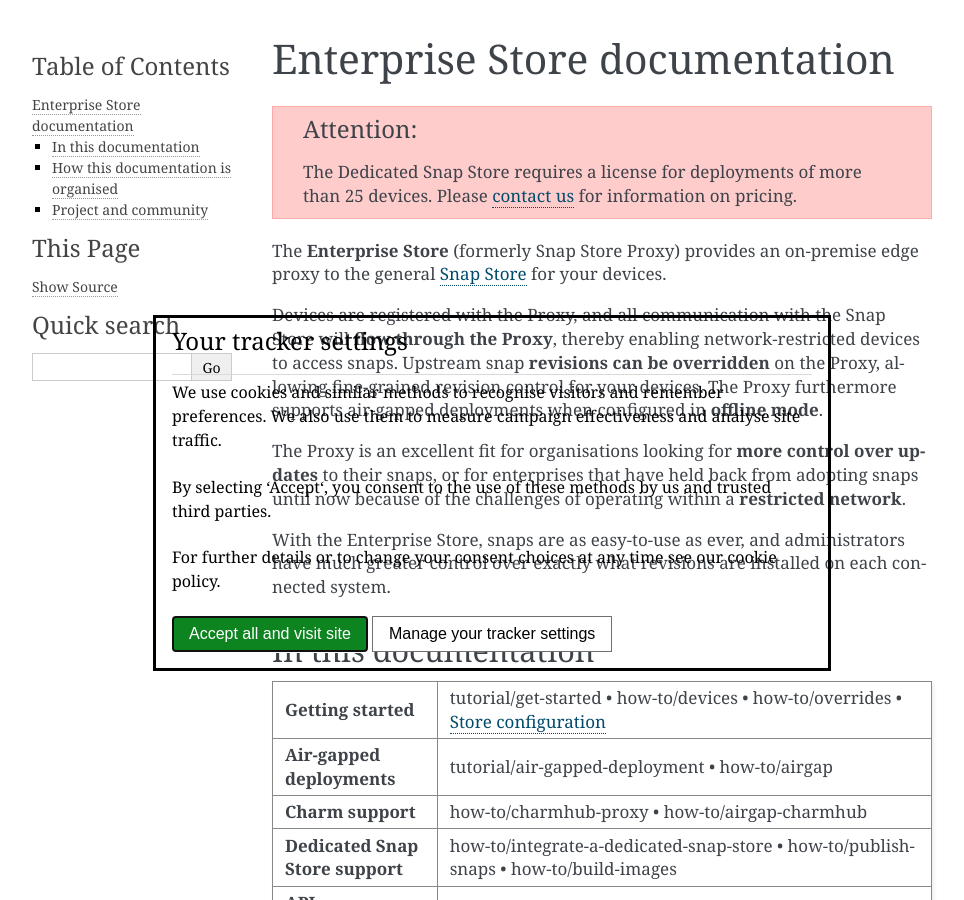
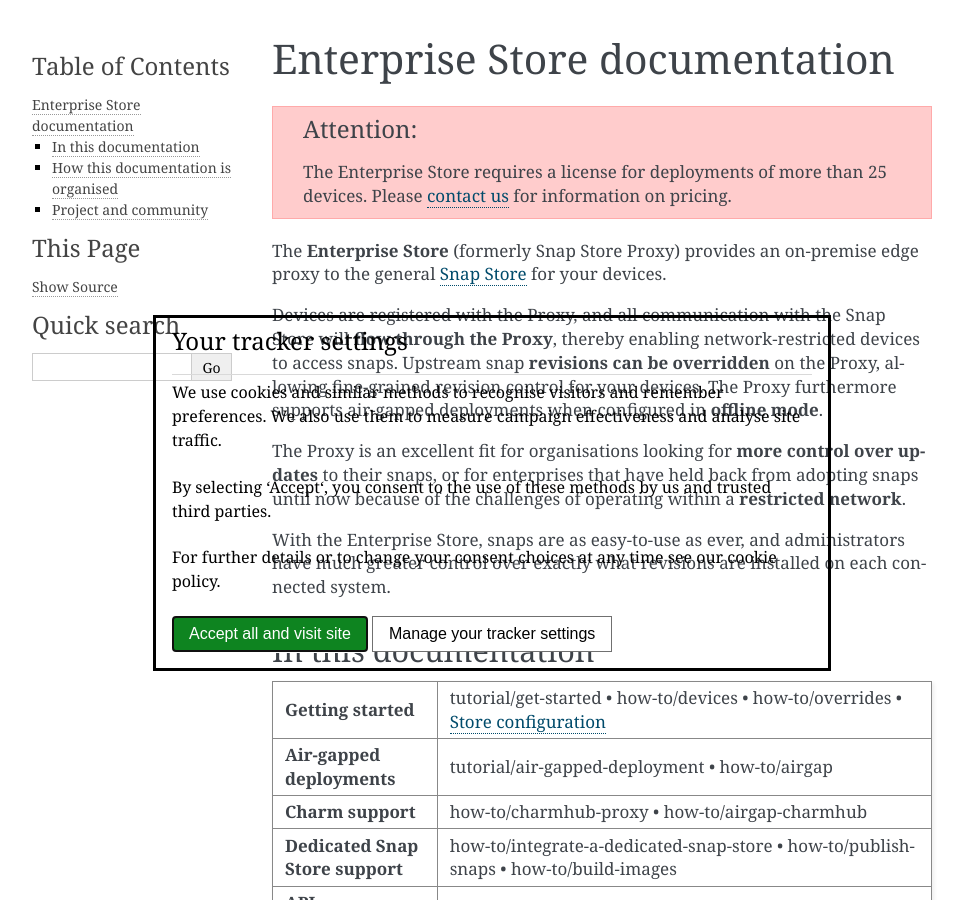
Before and after one commit to canonical-ols/snapstore-snap-docs, a Sphinx documentation site: the page built from docs/index.rst, in a window 1280 px wide and 900 px high. Shown: the whole window, without its empty margins (148-1112 px from the left). Built offline with Sphinx 7.4.7, drawn with Linux system fonts in a browser that asks for light colours; pages that are not in the unit, such as notebooks, are missing from menus.

Commit message:
Update information for Enterprise Store

```diff
--- a/docs/index.rst
+++ b/docs/index.rst
@@ -6,7 +6,7 @@
 
 .. attention::
 
-  The Dedicated Snap Store requires a license for deployments of more than 25 devices. Please
+  The Enterprise Store requires a license for deployments of more than 25 devices. Please
   `contact us <https://ubuntu.com/enterprise-store#get-in-touch>`_ for information on pricing.
 
 The **Enterprise Store** (formerly Snap Store Proxy) provides an on-premise edge proxy to the general
```
